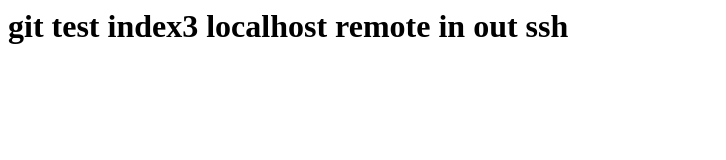
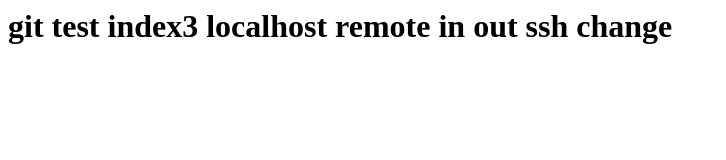
Before and after one commit to licip/milan17, a plain HTML site: page gittest/index.html in a window 1280 px wide. Shown: the whole page, without its empty margins (0-726 px from the left). Drawn offline with Linux system fonts and the light colour scheme.

Commit message:
Update index.html

```diff
--- a/gittest/index.html
+++ b/gittest/index.html
@@ -3,6 +3,6 @@
     <title>gittest</title>
   </head>
   <body>
-    <h1>git test index3 localhost remote in out ssh</h1>
+    <h1>git test index3 localhost remote in out ssh change</h1>
   </body>
 </html>
```
